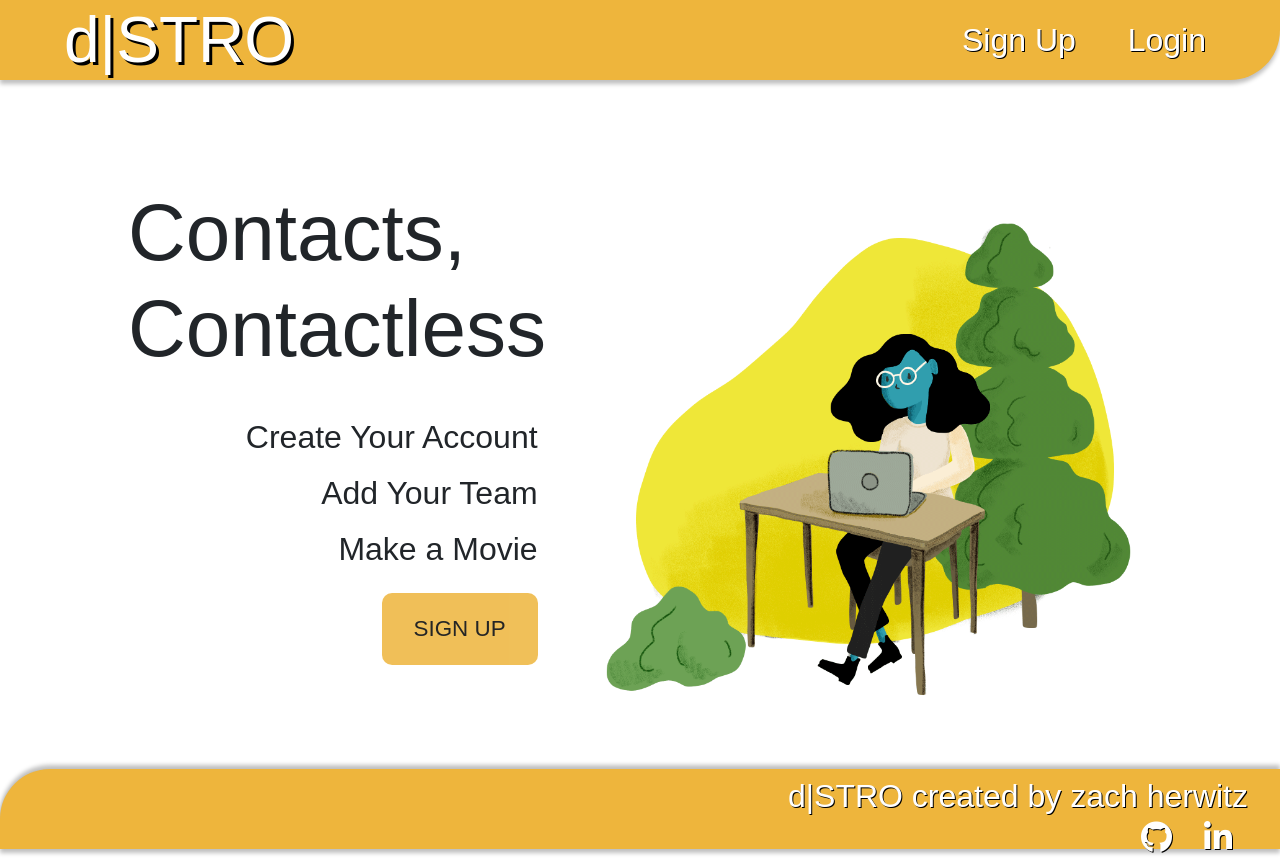
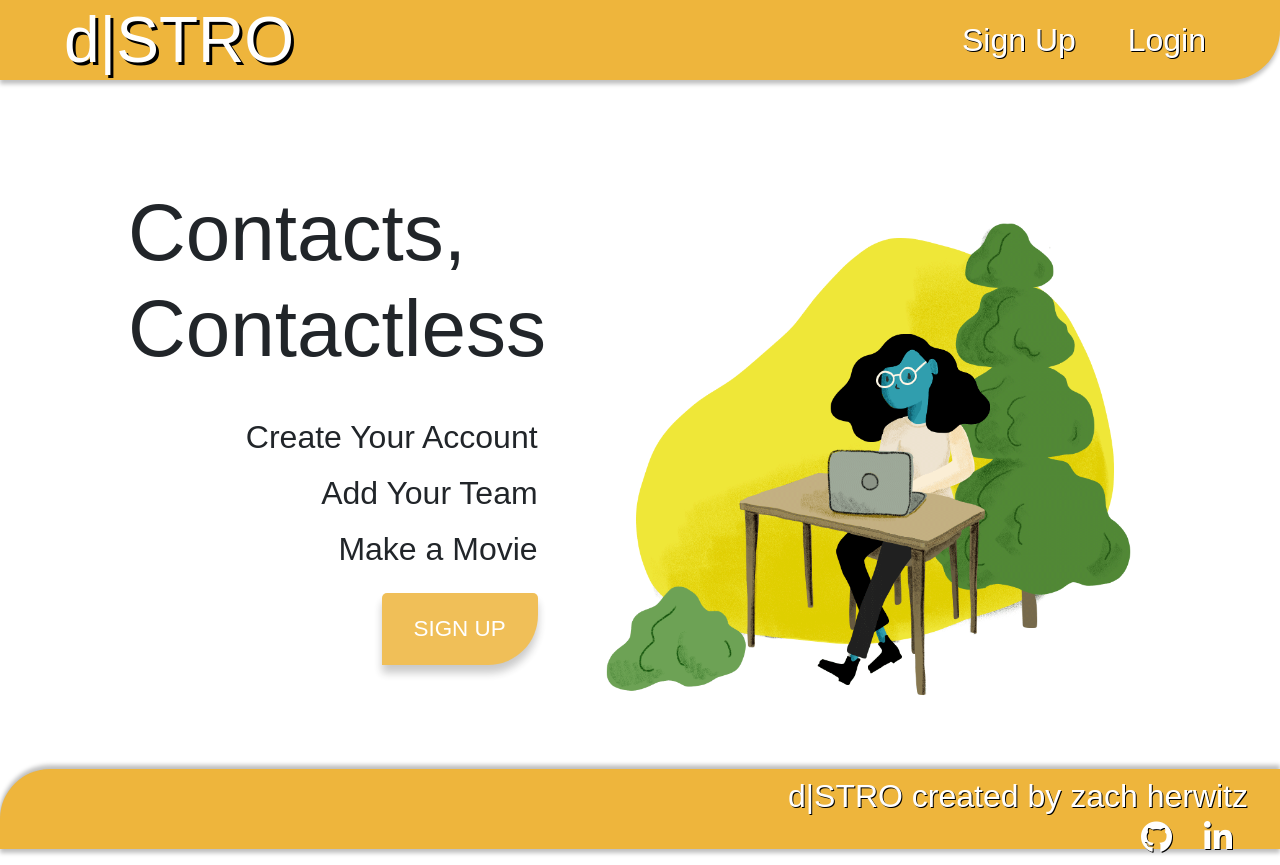
Before and after one commit to zachherwitz/Distro-Front, a React (Create React App) app: page / in a window 1280 px wide. Built offline with nearby package versions, Linux system fonts and the light colour scheme; no server answers; a web font is replaced by a local one.

Commit message:
light stling

```diff
--- a/src/index.css
+++ b/src/index.css
@@ -188,7 +188,9 @@ input {
   background-color: #eeb53c;
   opacity: .85;
   border: none;
-  border-radius: 10px;
+  color: white;
+  box-shadow: 0px 8px 8px rgba(0, 0, 0, 0.25);
+  border-radius: 5px 5px 50px 0;
 }
 
 .splash-text button:hover{
@@ -292,6 +294,8 @@ input {
 
 .admin-user-display button {
   background-color: white;
+  box-shadow: 0px 8px 8px rgba(0, 0, 0, 0.25);
+  border-radius: 5px 5px 50px 0;
 }
 
 #admin-user-button {
```
